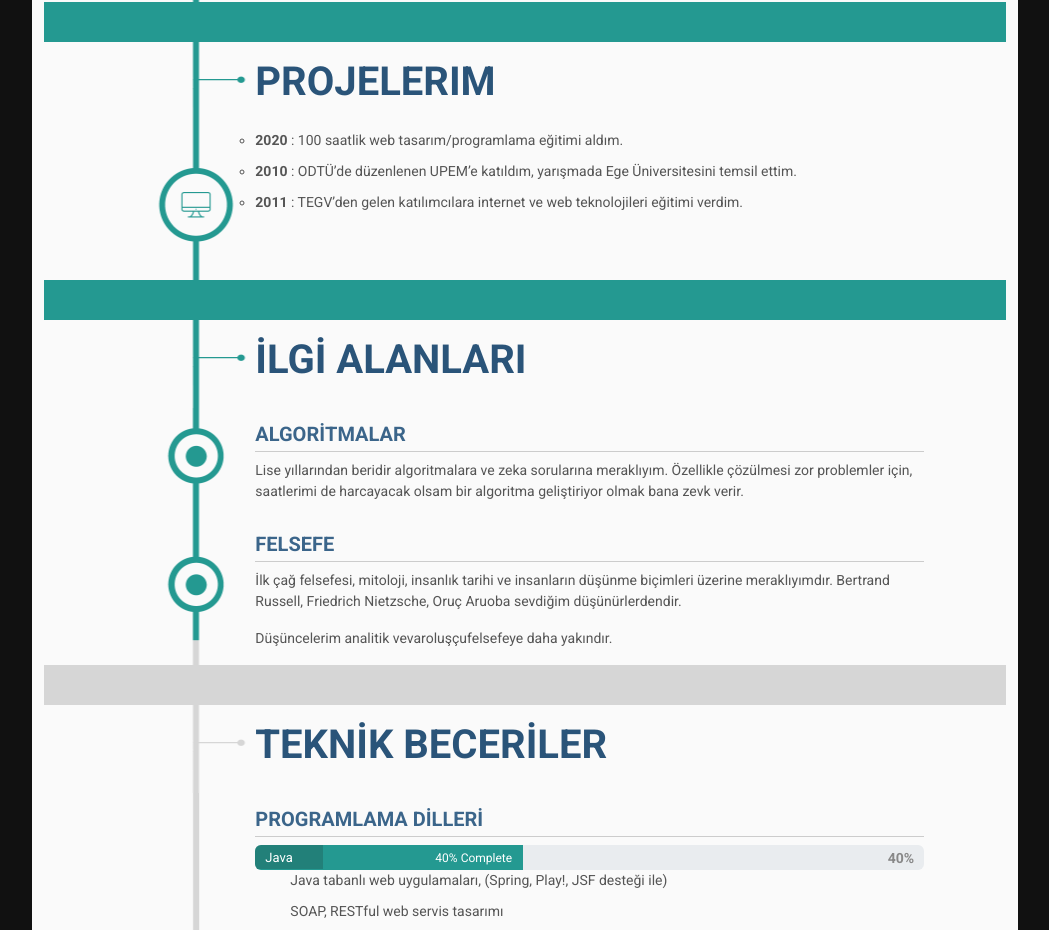
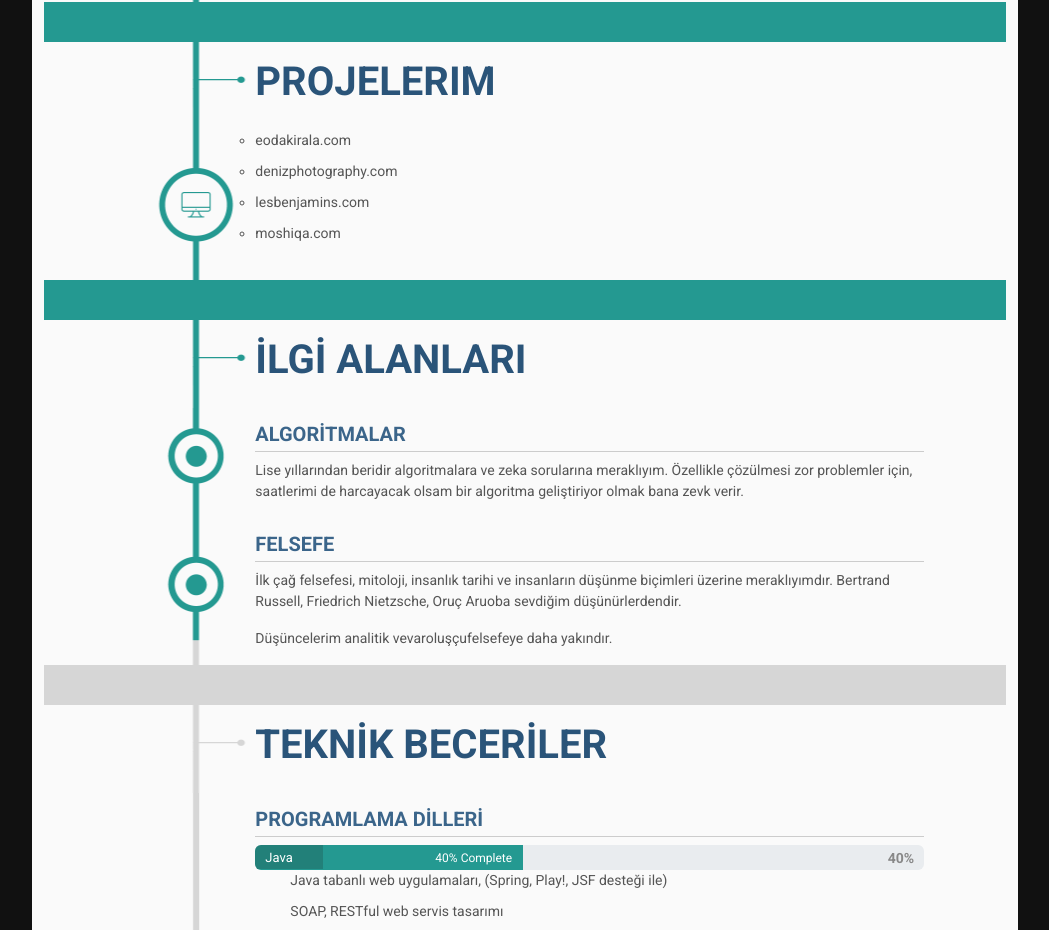
Before and after one commit to oklukaan/nextjs-cv, a Next.js app: page / in a window 1280 px wide. Shown: the part 2680-3610 px from the top of the page, without its empty margins (115-1164 px from the left). Built offline with nearby package versions, Linux system fonts and the light colour scheme.

Commit message:
update all chages

```diff
--- a/src/components/project/Projects.jsx
+++ b/src/components/project/Projects.jsx
@@ -25,9 +25,10 @@ const Projects = () => {
                 <div className="line-content line-content-education">
                     <div className="job-description">
                         <ul className="neler-yaptim">
-                            <li><strong>2020</strong> : 100 saatlik web tasarım/programlama eğitimi aldım.</li>
-                            <li><strong>2010</strong> : ODTÜ’de düzenlenen UPEM’e katıldım, yarışmada Ege Üniversitesini temsil ettim.</li>
-                            <li><strong>2011</strong> : TEGV’den gelen katılımcılara internet ve web teknolojileri eğitimi verdim.</li>
+                        <li><a href='https://www.eodakirala.com/'>eodakirala.com</a></li>
+                        <li><a href='https://www.denizphotography.com/'>denizphotography.com</a></li>
+                        <li><a href='https://lesbenjamins.com/'>lesbenjamins.com</a></li>
+                        <li><a href='https://www.moshiqa.com/'>moshiqa.com</a></li>
                         </ul>
                     </div>
                 </div>
```
